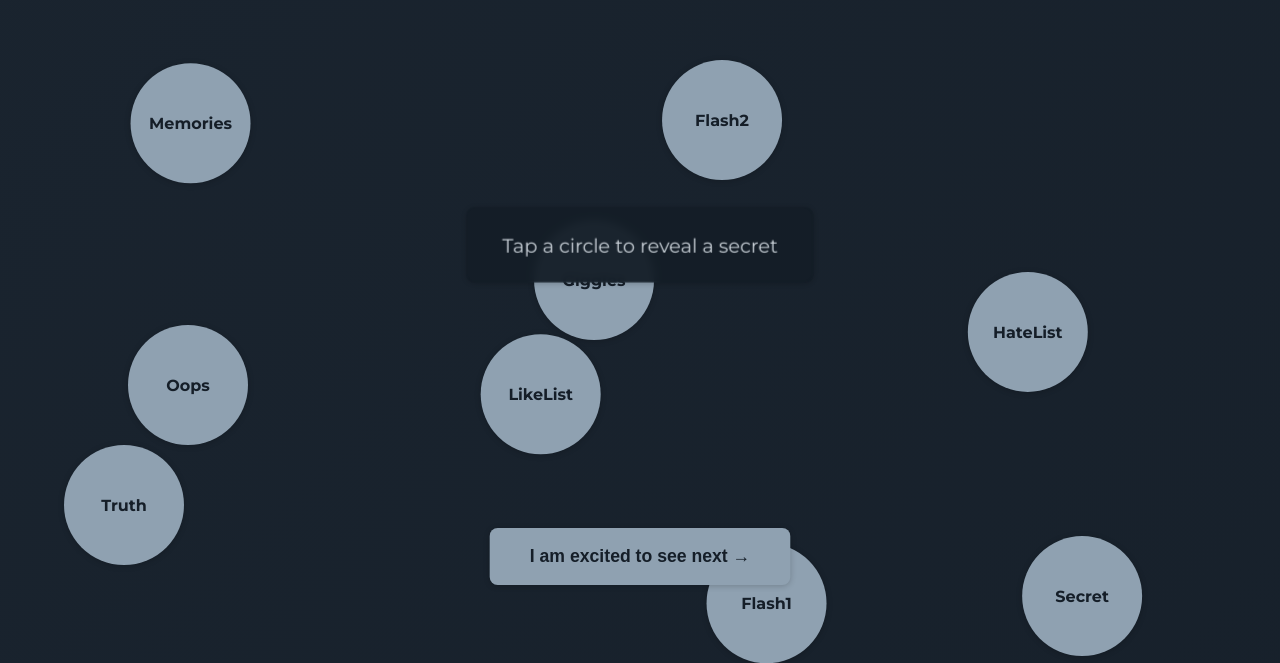
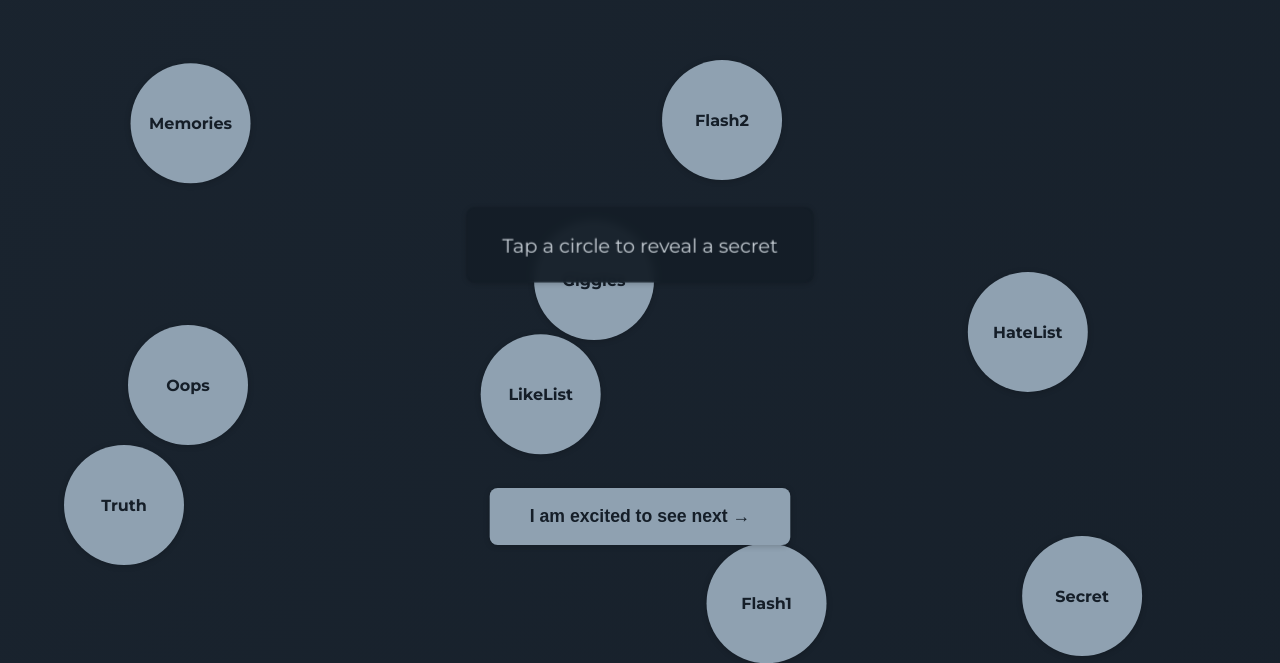
Before and after one commit to IfraKhan1308/Birthday-Surprise, a plain HTML site: page page2.html in a window 1280 px wide. Shown: the part 155-818 px from the top of the page. Drawn offline with Linux system fonts and the light colour scheme.

Commit message:
Update page2.html

```diff
--- a/page2.html
+++ b/page2.html
@@ -218,7 +218,7 @@
     .next-page {
       position: absolute;
       /* Significantly increased 'bottom' to create a larger safe zone for mobile */
-      bottom: clamp(50px, 12vw, 60px); /* Increased minimum and preferred values again */
+      bottom: clamp(100px, 12vw, 60px); /* Increased minimum and preferred values again */
       left: 50%;
       transform: translateX(-50%);
       background: var(--accent-color);
```
